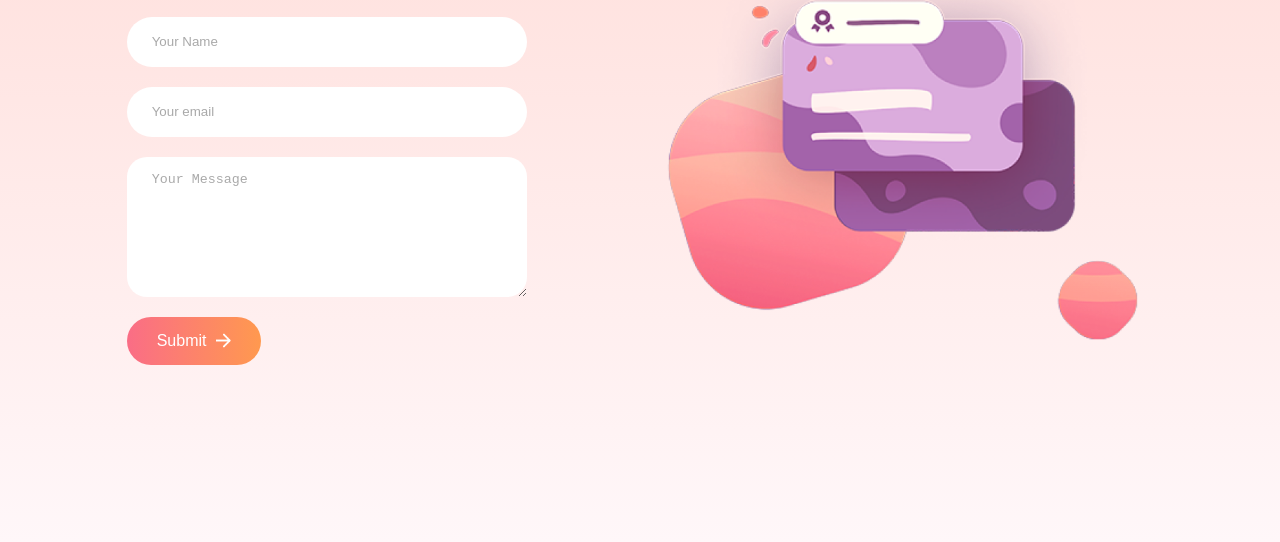
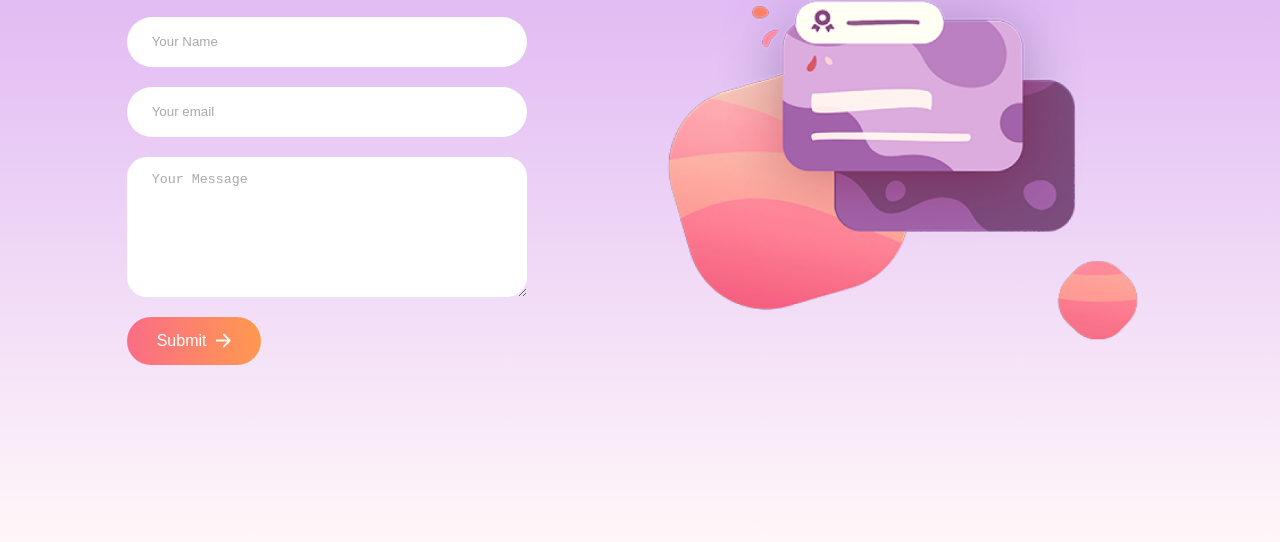
Before and after one commit to IndulaCollins/contact-form, a plain HTML site: page index.html in a window 1280 px wide. Shown: the part 258-800 px from the top of the page. Drawn offline with Linux system fonts and the light colour scheme.

Commit message:
contact-form

```diff
--- a/style.css
+++ b/style.css
@@ -5,7 +5,7 @@
 }
 body{
     font-family: 'Outfit';
-    background: linear-gradient(#ffdad5, #fff7f9);
+    background: linear-gradient(#d39ff1, #fff7f9);
 }
 
 .contact-container{
```
Also changed, not shown: index.html (+0 -2 lines).
